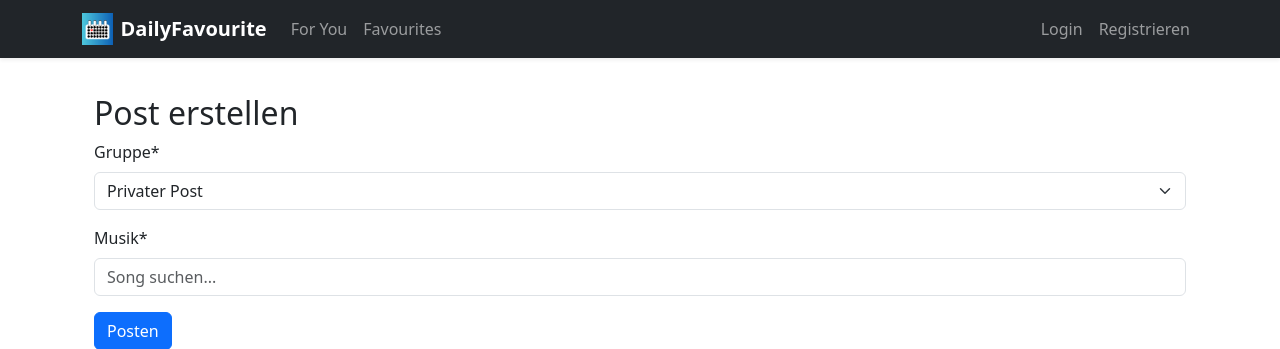
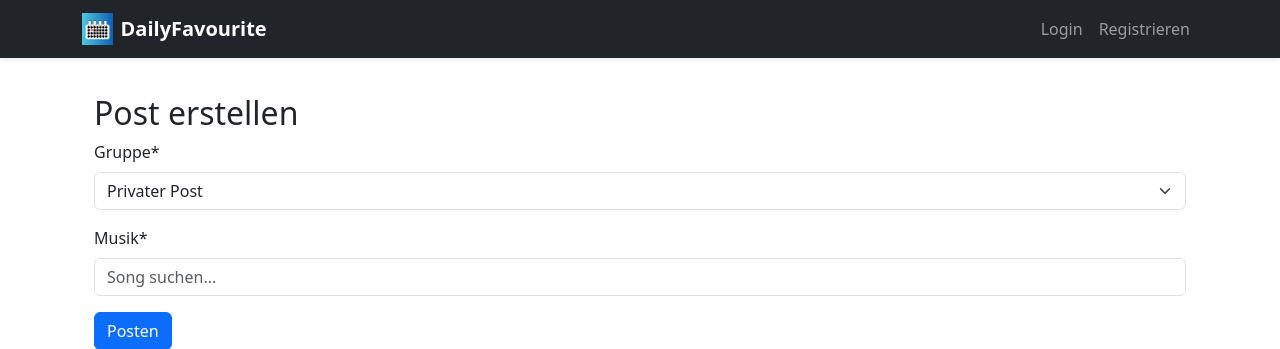
Before and after one commit to PauluszZ7/DailyFavourite, a Django app: template app/mainapp/templates/create_post.html in a window 1280 px wide. Shown: the top 349 px of the page. Run offline with Django 5.2, Linux system fonts and the light colour scheme; the template is opened without the code that fills it, so the values that code supplies are empty.

Commit message:
"For You" und "Favourites" Buttons aus der Navbar entfernt

```diff
--- a/app/mainapp/templates/base.html
+++ b/app/mainapp/templates/base.html
@@ -39,16 +39,6 @@
       <span class="navbar-toggler-icon"></span>
     </button>
 
-    <div class="collapse navbar-collapse" id="navbarNav">
-      <ul class="navbar-nav me-auto">
-        <li class="nav-item">
-          <a class="nav-link" href="/mainfeed/">For You</a>
-        </li>
-        <li class="nav-item">
-          <a class="nav-link" href="/favourites/">Favourites</a>
-        </li>
-      </ul>
-
       <ul class="navbar-nav ms-auto">
         {% if user.is_authenticated %}
           <li class="nav-item">
```
